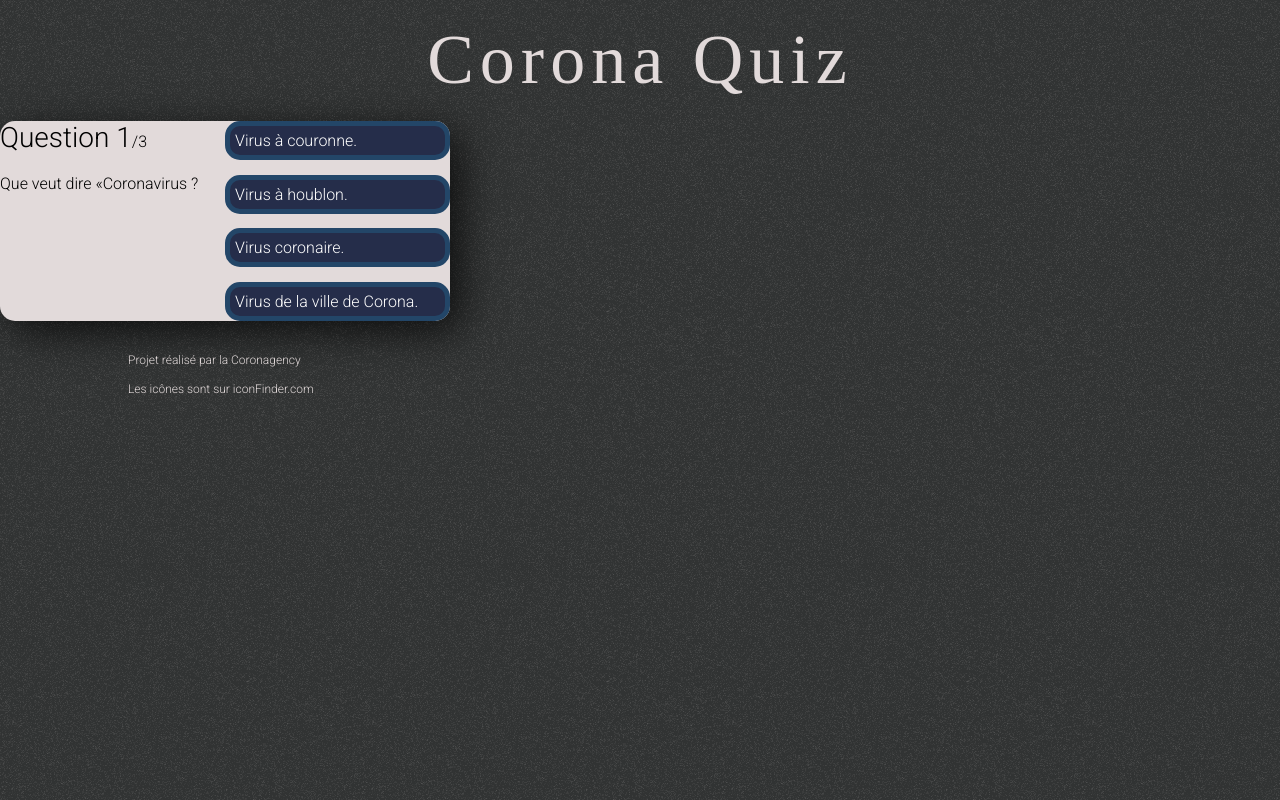
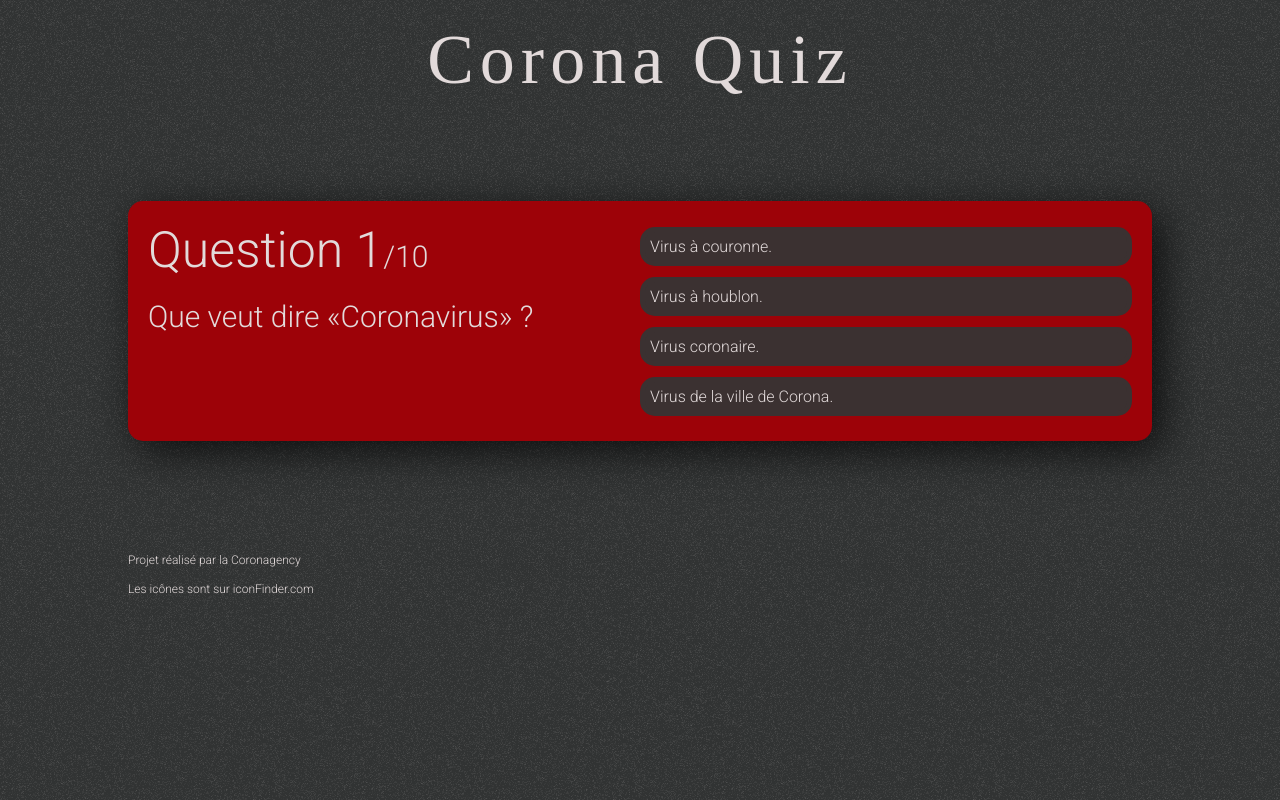
Before and after one commit to WildCodeSchool/21-06-remotefr-p2-coronagency, a React (Create React App) app: page /quizz/start in a window 1280 px wide. Built offline with nearby package versions, Linux system fonts and the light colour scheme.

Commit message:
questionnaire

```diff
--- a/src/pages/quiz/QuestionContaint.jsx
+++ b/src/pages/quiz/QuestionContaint.jsx
@@ -5,7 +5,7 @@ import './QuestionContaint.scss';
 function QuestionContaint() {
     const questions = [
 		{
-			questionText: 'Que veut dire «Coronavirus ?',
+			questionText: 'Que veut dire «Coronavirus» ?',
 			answerOptions: [
 				{ answerText: 'Virus à couronne.', isCorrect: true },
 				{ answerText: "Virus à houblon.", isCorrect: false },
@@ -23,15 +23,77 @@ function QuestionContaint() {
 			],
 		},
 		{
-			questionText: "Quels sont les gestes barrières ? (plusieurs réponses)",
+			questionText: "Quels sont les gestes barrières ?",
 			answerOptions: [
 				{ answerText: "Se laver régulièrement les mains ou utiliser une solution hydro-alcoolique", isCorrect: true },
 				{ answerText: "Tousser ou éternuer sur un humain", isCorrect: false},
 				{ answerText: "Saluer en serrant la main ou en s'embrassant", isCorrect: false },
-
+				{ answerText: "Organiser une grosse soirée avec des gens vaccinés sans se protéger", isCorrect: false },
+			],
+		},
+		{
+			questionText: "Lequel de ces deux virus est le plus léthal ?",
+			answerOptions: [
+				{ answerText: "Le Coronavirus", isCorrect: true },
+				{ answerText: "La Grippe saisonnière", isCorrect: false},
+			],
+		},
+		{
+			questionText: "Quelle région de France est la plus touchée par le Coronavirus ?",
+			answerOptions: [
+				{ answerText: "Bourgogne-Franche-Comté", isCorrect: false },
+				{ answerText: "Bretagne", isCorrect: false},
+				{ answerText: "Occitanie", isCorrect: false },
+				{ answerText: "Île-de-France", isCorrect: true },
+				{ answerText: "Martinique", isCorrect: false },
+				{ answerText: "Normandie", isCorrect: false },
+			],
+		},
+		{
+			questionText: "Pourquoi est-il important de se faire vacciner ?",
+			answerOptions: [
+				{ answerText: "Pour capter la 5G", isCorrect: false },
+				{ answerText: "Pour diminuer drastiquement le taux de contamination", isCorrect: true},
+				{ answerText: "Pour pouvoir aller au restaurant", isCorrect: false },
+				{ answerText: "Pour aller voir le dernier Disney au cinéma", isCorrect: false },
+			],
+		},
+		{
+			questionText: "Quelle est la principale cause de propagation du virus ?",
+			answerOptions: [
+				{ answerText: "Lorsque que l'on retourne son masque (pour l'utiliser deux fois)", isCorrect: false },
+				{ answerText: "Lors d'appels téléphonique (de petites particules passent par les ondes)", isCorrect: false},
+				{ answerText: "Par somatisation (vous êtes tellement persuadé d'être infecté que vous transmettez le virus)", isCorrect: false },
+				{ answerText: "Lors de contacts étroits (repas, conversations, ...)", isCorrect: true },
+			],
+		},
+		{
+			questionText: "Quel est le délai d'incubation du virus ?",
+			answerOptions: [
+				{ answerText: "De 15 à 30 jours", isCorrect: false },
+				{ answerText: "De 1 à 2 jours", isCorrect: false},
+				{ answerText: "De 3 à 14 jours", isCorrect: true },
+				{ answerText: "Kamoulox", isCorrect: false },
+			],
+		},
+		{
+			questionText: "Que dois-je faire si je suis infecté ?",
+			answerOptions: [
+				{ answerText: "Faire une liste de contact proche et la transmettre à mon médecin traitant", isCorrect: true },
+				{ answerText: "Réunir mes proches pour leur dire", isCorrect: false},
+				{ answerText: "Prendre une corde et un tabouret", isCorrect: false },
+				{ answerText: "Sauter dans le premier bus bonder et tousser", isCorrect: false },
+			],
+		},
+		{
+			questionText: "Quels sont les symptômes les plus fréquents ?",
+			answerOptions: [
+				{ answerText: "Courbatures, maux de gorge, diarrhée", isCorrect: false },
+				{ answerText: "Fièvre, toux sèche, fatigue", isCorrect: true},
+				{ answerText: "Conjonctivite, perte d'odorat, perte de goût", isCorrect: false },
+				{ answerText: "Immunodéficience, sang dans les urines", isCorrect: false },
 			],
 		}
-
 	];
 
 	const [currentQuestion, setCurrentQuestion] = useState(0);
@@ -50,11 +112,17 @@ function QuestionContaint() {
 			setShowScore(true);
 		}
 	};
+
+	function refresh(){
+		window.location.reload(false);
+	}
+
 	return (
-		<div className='app'>
+		<div className='appQuiz'>
 			{showScore ? (
 				<div className='score-section'>
 					Votre score est de {score} sur {questions.length}
+					<button onClick={refresh} className="again">RECOMMENCER</button>
 				</div>
 			) : (
 				<>
--- a/src/pages/quiz/QuestionContaint.scss
+++ b/src/pages/quiz/QuestionContaint.scss
@@ -1,33 +1,50 @@
-.app {
-  background-color: #252d4a;
-  width: 450px;
+:root {
+  --white-color: #e2dada;
+  --red-color: #9d0208;
+  --black-color: #3b3131;
+}
+
+.appQuiz {
+  background-color: var(--red-color);
+  margin-top: 10vh;
+  margin-bottom: 10vh;
+  margin-left: 10vw;
+  width: 80%;
   min-height: 200px;
-  height: min-content;
+  height: 30vh;
   border-radius: 15px;
   padding: 20px;
   box-shadow: 10px 10px 42px 0px rgba(0, 0, 0, 0.75);
   display: flex;
   justify-content: space-evenly;
+  box-sizing: border-box;
 }
 
 .score-section {
   display: flex;
-  font-size: 24px;
+  flex-direction: column;
+  justify-content: space-around;
+  font-size: 50px;
   align-items: center;
+  color: var(--white-color);
 }
 
 /* QUESTION/TIMER/LEFT SECTION */
 .question-section {
   width: 100%;
   position: relative;
+  color: var(--white-color);
+  font-size: 30px;
 }
 
 .question-count {
   margin-bottom: 20px;
+  color: var(--white-color);
 }
 
 .question-count span {
-  font-size: 28px;
+  font-size: 50px;
+  color: var(--white-color);
 }
 
 .question-text {
@@ -49,20 +66,20 @@
   width: 100%;
   display: flex;
   flex-direction: column;
-  justify-content: space-between;
+  justify-content: space-around;
 }
 
 button {
   width: 100%;
   font-size: 16px;
-  color: #ffffff;
-  background-color: #252d4a;
+  color: var(--white-color);
+  background-color: var(--black-color);;
   border-radius: 15px;
   display: flex;
   padding: 5px;
   justify-content: flex-start;
   align-items: center;
-  border: 5px solid #234668;
+  border: 5px solid var(--black-color);
   cursor: pointer;
 }
 
@@ -85,3 +102,9 @@ button:focus {
 button svg {
   margin-right: 5px;
 }
+
+.again {
+  width: 50%;
+  font-size: 25px;
+  justify-content: center;
+}
```
Also changed, not shown: src/pages/quiz/Question.scss (+7 -1 lines), 1 other file (tests, documents, lock files or other folders).
